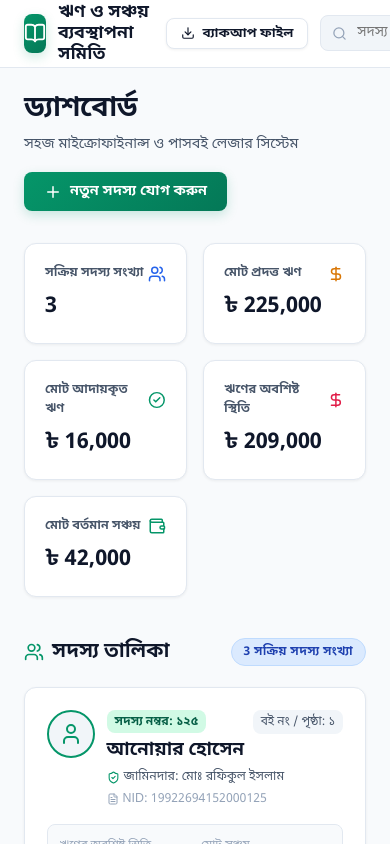
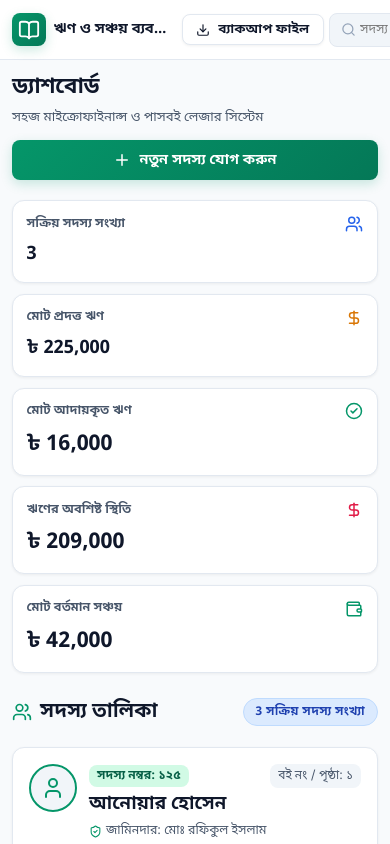
Before and after one commit to mariamtelecom/simple-Loan-Management, a Next.js app: page / in a window 390 px wide. Shown: the top 844 px of the page. Built offline with nearby package versions, Linux system fonts and the light colour scheme; no server answers.

Commit message:
Mobile view enchance

```diff
--- a/src/app/globals.css
+++ b/src/app/globals.css
@@ -53,11 +53,14 @@
 
 html, body {
   min-height: 100vh;
+  width: 100%;
+  overflow-x: hidden;
   background-color: var(--bg-main);
   color: var(--text-primary);
   font-family: var(--font-sans);
   -webkit-font-smoothing: antialiased;
   line-height: 1.5;
+  -webkit-tap-highlight-color: transparent;
 }
 
 .bengali-font {
@@ -74,6 +77,7 @@ button {
   border: none;
   background: none;
   font-family: inherit;
+  touch-action: manipulation;
 }
 
 input, select, textarea {
@@ -82,8 +86,8 @@ input, select, textarea {
 
 /* Scrollbar */
 ::-webkit-scrollbar {
-  width: 8px;
-  height: 8px;
+  width: 6px;
+  height: 6px;
 }
 ::-webkit-scrollbar-track {
   background: var(--bg-main);
@@ -100,12 +104,24 @@ input, select, textarea {
 .container {
   max-width: 1320px;
   margin: 0 auto;
-  padding: 0 1.5rem;
+  padding: 0 1.25rem;
+  width: 100%;
 }
 
 .main-content {
   padding-top: 5.5rem;
   padding-bottom: 4rem;
+  width: 100%;
+}
+
+@media (max-width: 768px) {
+  .container {
+    padding: 0 0.75rem;
+  }
+  .main-content {
+    padding-top: 4.5rem;
+    padding-bottom: 2rem;
+  }
 }
 
 /* Glassmorphism Card Utility */
--- a/src/app/layout.tsx
+++ b/src/app/layout.tsx
@@ -1,4 +1,4 @@
-import type { Metadata } from "next";
+import type { Metadata, Viewport } from "next";
 import { Inter, Noto_Sans_Bengali } from "next/font/google";
 import "./globals.css";
 
@@ -18,6 +18,13 @@ export const metadata: Metadata = {
   description: "Next.js Custom CSS Microfinance Loan Management System with Passbook Ledger & Supabase PostgreSQL",
 };
 
+export const viewport: Viewport = {
+  width: "device-width",
+  initialScale: 1,
+  maximumScale: 1,
+  userScalable: false,
+};
+
 export default function RootLayout({
   children,
 }: Readonly<{
--- a/src/app/page.module.css
+++ b/src/app/page.module.css
@@ -234,14 +234,44 @@
 }
 
 @media (max-width: 700px) {
+  .dashboardHeader {
+    flex-direction: column;
+    align-items: stretch;
+    gap: 0.75rem;
+    margin-bottom: 1.25rem;
+  }
+  .dashboardHeader > button {
+    width: 100%;
+    justify-content: center;
+  }
+  .heroTitle {
+    font-size: 1.35rem;
+  }
+  .heroSub {
+    font-size: 0.825rem;
+  }
   .statsGrid {
     grid-template-columns: repeat(2, 1fr);
+    gap: 0.65rem;
+    margin-bottom: 1.5rem;
+  }
+  .statCard {
+    padding: 0.85rem;
+  }
+  .statVal {
+    font-size: 1.15rem;
   }
   .membersGrid {
     grid-template-columns: 1fr;
+    gap: 0.85rem;
   }
-  .dashboardHeader {
-    flex-direction: column;
-    align-items: flex-start;
+  .memberCard {
+    padding: 1rem;
   }
 }
+
+@media (max-width: 420px) {
+  .statsGrid {
+    grid-template-columns: 1fr;
+  }
+}
--- a/src/components/MemberFormModal.module.css
+++ b/src/components/MemberFormModal.module.css
@@ -166,8 +166,25 @@
 }
 
 @media (max-width: 600px) {
+  .overlay {
+    padding: 0.5rem;
+  }
+  .modal {
+    max-height: 94vh;
+  }
+  .header {
+    padding: 0.85rem 1rem;
+  }
+  .form {
+    padding: 1rem;
+    gap: 0.85rem;
+  }
+  .footer {
+    padding: 0.85rem 1rem;
+  }
   .grid {
     grid-template-columns: 1fr;
+    gap: 0.75rem;
   }
   .fullWidth {
     grid-column: span 1;
--- a/src/components/Navbar.module.css
+++ b/src/components/Navbar.module.css
@@ -135,13 +135,55 @@
 }
 
 @media (max-width: 768px) {
-  .searchInput {
-    width: 140px;
+  .navbar {
+    height: 3.75rem;
   }
-  .searchInput:focus {
-    width: 170px;
+  .inner {
+    gap: 0.5rem;
+  }
+  .brand {
+    gap: 0.5rem;
+  }
+  .logoIcon {
+    width: 2.1rem;
+    height: 2.1rem;
+  }
+  .brandTitle {
+    font-size: 0.9rem;
+    max-width: 150px;
+    overflow: hidden;
+    text-overflow: ellipsis;
+    white-space: nowrap;
   }
   .brandSubtitle, .dbBadge {
     display: none;
   }
+  .rightGroup {
+    gap: 0.35rem;
+  }
+  .searchInput {
+    width: 110px;
+    padding-left: 1.85rem;
+    font-size: 0.775rem;
+  }
+  .searchInput:focus {
+    width: 130px;
+  }
+  .langBtn {
+    padding: 0.35rem 0.5rem;
+    font-size: 0.75rem;
+  }
 }
+
+@media (max-width: 480px) {
+  .brandTitle {
+    max-width: 120px;
+  }
+  .searchInput {
+    width: 90px;
+    padding-right: 0.4rem;
+  }
+  .searchInput:focus {
+    width: 110px;
+  }
+}
--- a/src/components/PassbookHeader.module.css
+++ b/src/components/PassbookHeader.module.css
@@ -157,12 +157,46 @@
   }
 }
 
-@media (max-width: 600px) {
+@media (max-width: 640px) {
+  .passbookCard {
+    padding: 1rem;
+  }
   .topRow {
     flex-direction: column;
     align-items: flex-start;
-    gap: 1rem;
+    gap: 0.85rem;
+    margin-bottom: 1rem;
+    padding-bottom: 0.85rem;
   }
+  .profileArea {
+    gap: 0.75rem;
+    width: 100%;
+  }
+  .avatarBox {
+    width: 48px;
+    height: 48px;
+  }
+  .memberName {
+    font-size: 1.2rem;
+  }
+  .actionsGroup {
+    width: 100%;
+    flex-wrap: wrap;
+    gap: 0.4rem;
+  }
+  .actionsGroup > button {
+    flex: 1 1 auto;
+    justify-content: center;
+    padding: 0.4rem 0.65rem;
+    font-size: 0.775rem;
+  }
+  .gridInfo {
+    grid-template-columns: repeat(2, 1fr);
+    gap: 0.75rem;
+  }
+}
+
+@media (max-width: 420px) {
   .gridInfo {
     grid-template-columns: 1fr;
   }
```
Also changed, not shown: src/app/members/[id]/member.module.css (+15 -1 lines), src/components/FinancialSummaryCard.module.css (+16 -1 lines), src/components/LedgerTable.module.css (+22 -0 lines).
